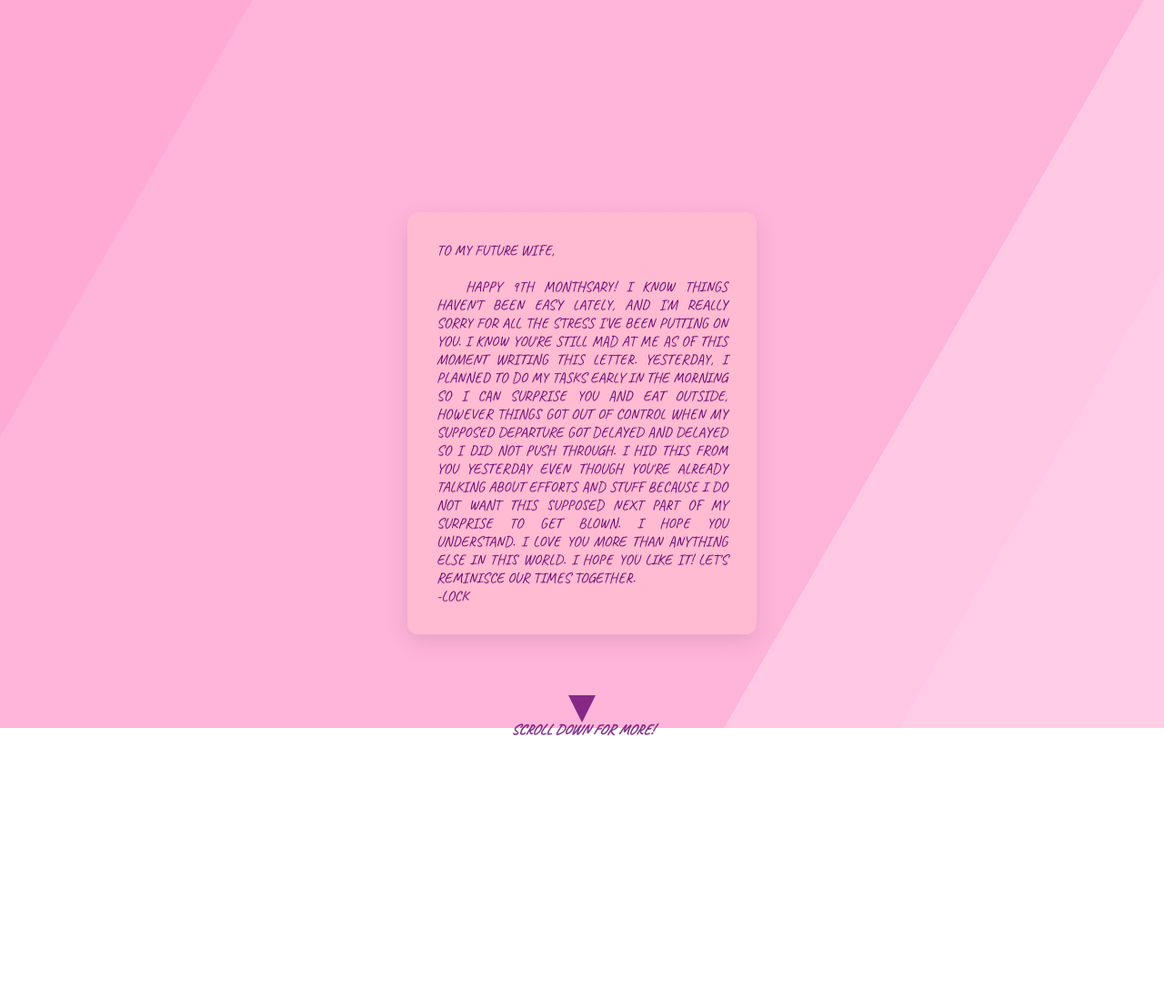
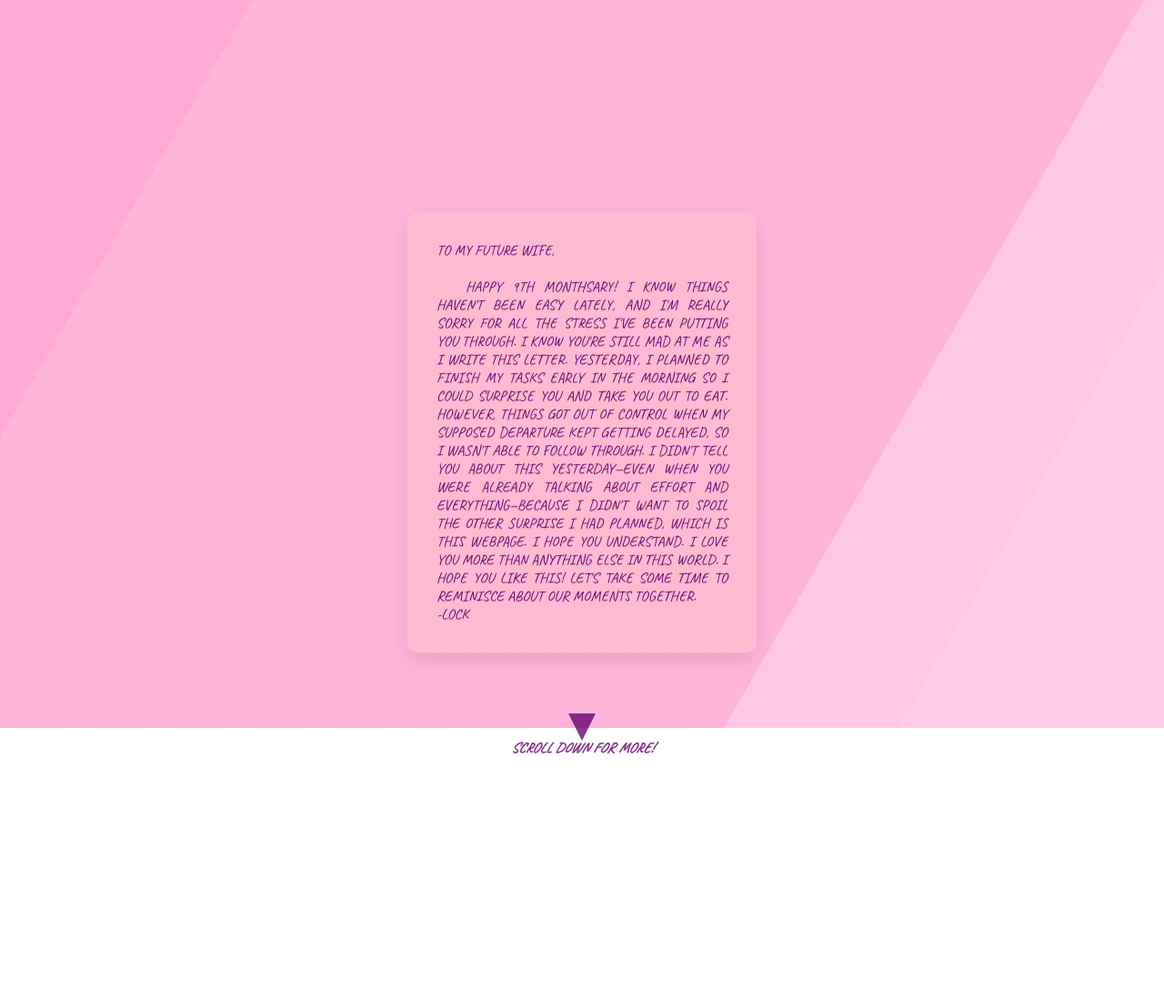
Before and after one commit to dagemsyunoh/web, a plain HTML site: page index.html in a window 1280 px wide. Shown: the top 1100 px of the page at 91% size. Drawn offline with nearby package versions, Linux system fonts and the light colour scheme; animation ran at ten frames a second.

Commit message:
update text

```diff
--- a/index.html
+++ b/index.html
@@ -19,7 +19,7 @@
             <p>
                 <span class="greeting">To my future wife,</span><br>
                 <span class="body">
-                    Happy 9th Monthsary! I know things haven't been easy lately, and I'm really sorry for all the stress I've been putting on you. I know you're still mad at me as of this moment writing this letter. Yesterday, I planned to do my tasks early in the morning so I can surprise you and eat outside, however things got out of control when my supposed departure got delayed and delayed so I did not push through. I hid this from you yesterday even though you're already talking about efforts and stuff because I do not want this supposed next part of my surprise to get blown. I hope you understand. I love you more than anything else in this world. I hope you like it! Let's reminisce our times together.<br>
+                    Happy 9th Monthsary! I know things haven't been easy lately, and I'm really sorry for all the stress I've been putting you through. I know you're still mad at me as I write this letter. Yesterday, I planned to finish my tasks early in the morning so I could surprise you and take you out to eat. However, things got out of control when my supposed departure kept getting delayed, so I wasn't able to follow through. I didn't tell you about this yesterday—even when you were already talking about effort and everything—because I didn't want to spoil the other surprise I had planned, which is this webpage. I hope you understand. I love you more than anything else in this world. I hope you like this! Let's take some time to reminisce about our moments together.<br>
                     -Lock
                 </span>
             </p>
```
